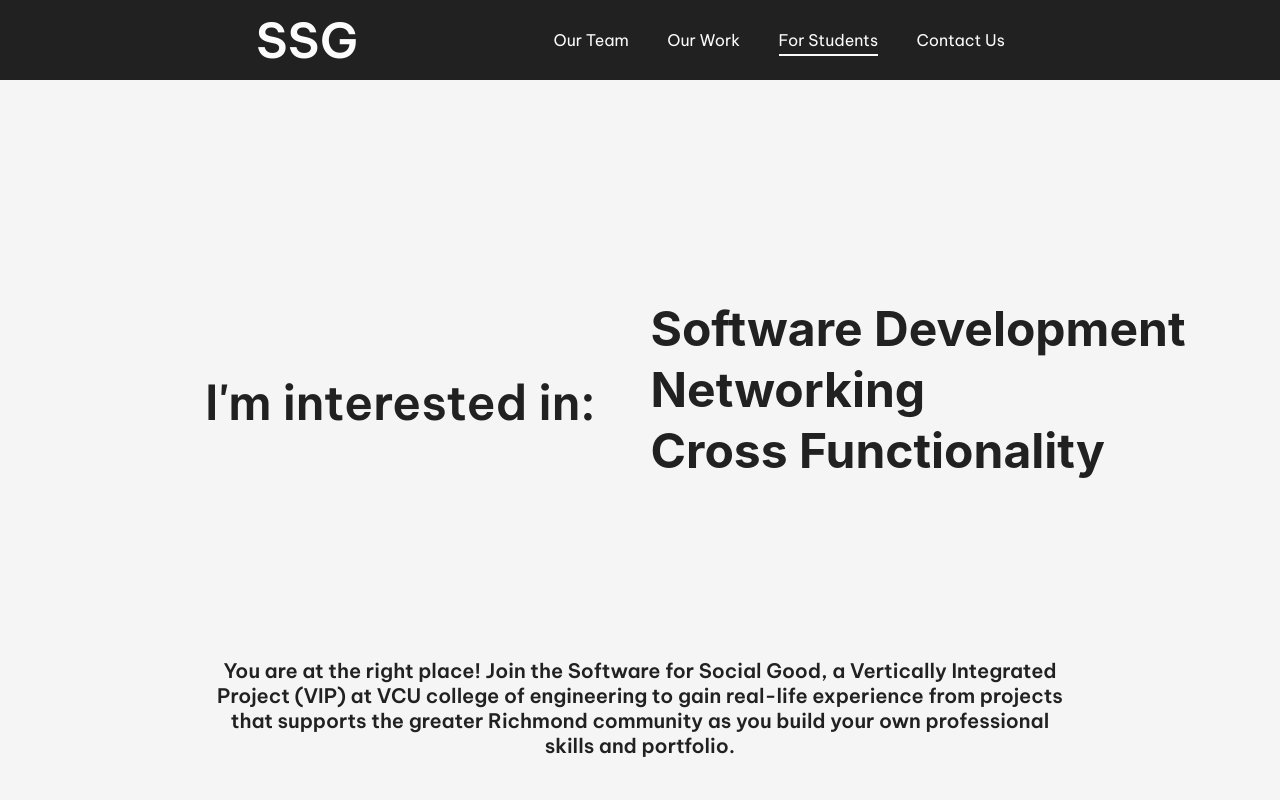
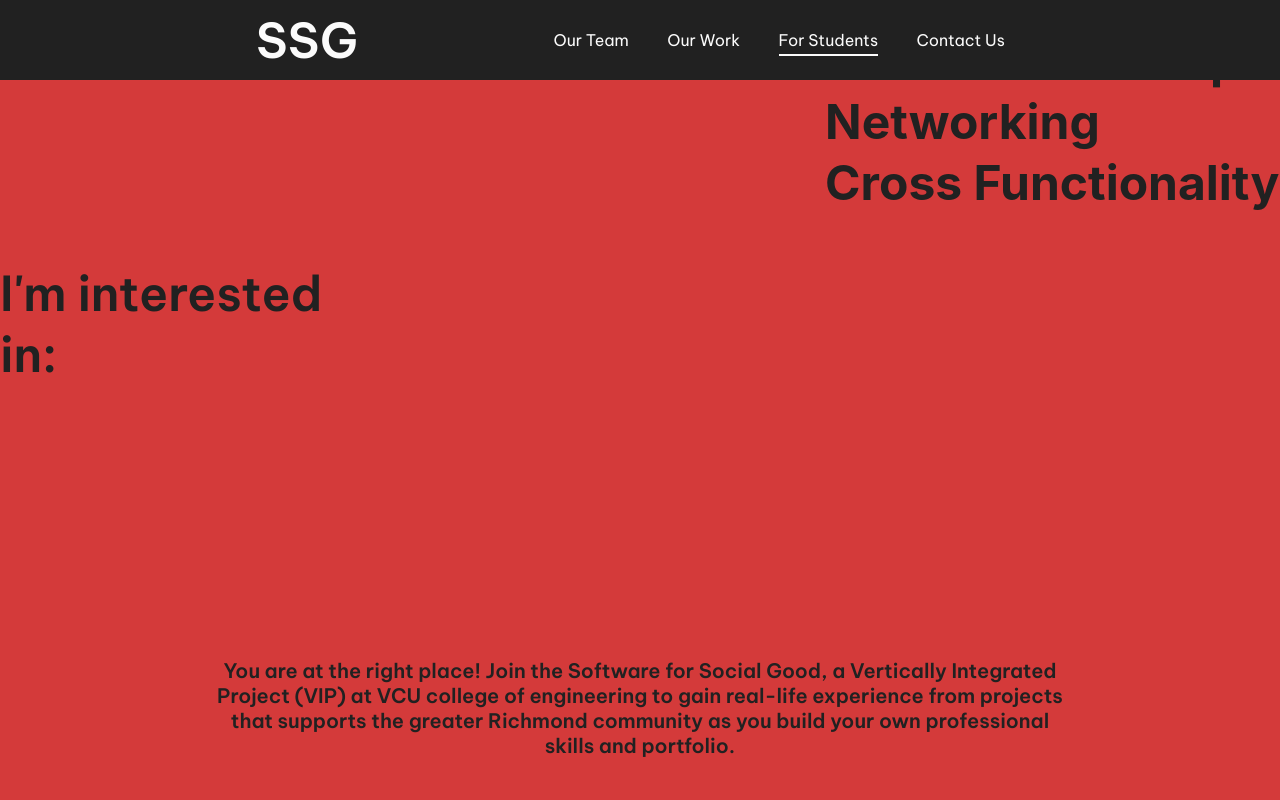
Before and after one commit to vcu-ssg/software-for-social-good-website, a Next.js app: page /forstudents in a window 1280 px wide. Shown: the top 800 px of the page. Built offline with nearby package versions, Linux system fonts and the light colour scheme.

Commit message:
Removing position absolute and reformatting the ForStudents page

```diff
--- a/components/ForStudentsLanding.js
+++ b/components/ForStudentsLanding.js
@@ -61,7 +61,6 @@ const ForStudentsLanding = () =>
             <Link href='/contactus'>
                 <button className= { styles.buttonJoin }> Join the SSG team </button>
             </Link>
-
         </div>
     )
 }
--- a/pages/forstudents.js
+++ b/pages/forstudents.js
@@ -12,13 +12,13 @@ export default function forstudents()
         <div>
             <Navbar/>
             <div className= {styles.topSectionContainer}>
-            <ForStudentsLanding/>
+                <ForStudentsLanding/>
             </div>
             <div className={ styles.studentVoicesContainer }>
-            <StudentVoices/>
+                <StudentVoices/>
             </div>
             <div className={ styles.currentProjectsContainer }>
-            <CurrentProjects/>
+                <CurrentProjects/>
             </div>
             <Footer/>
         </div>
--- a/styles/Footer.module.css
+++ b/styles/Footer.module.css
@@ -80,4 +80,5 @@
     font-size: 20px;
     margin-top: 0.5rem;
     margin-bottom: 0.5rem;
+    color: #fbfbfb;
 }
--- a/styles/ForStudents.module.css
+++ b/styles/ForStudents.module.css
@@ -1,17 +1,17 @@
 .topSectionContainer {
     width: 100%;
-    height: 130vh;
-    background-color: #F5F5F5;
-  }
+    height: 100%;
+    background-color: #d43a3a;
+}
 
 .studentVoicesContainer {
     width: 100%;
     height: 130vh;
     background-color: #E6E9EC;
-  }
+}
 
   .currentProjectsContainer {
         width: 100%;
         height: 130vh;
         background-color: #F5F5F5;
-  }
+}
--- a/styles/ForStudentsLanding.module.css
+++ b/styles/ForStudentsLanding.module.css
@@ -1,5 +1,4 @@
 .main {
-    position: absolute;
     width: 399px;
     height: 61px;
     left: calc(50% - 399px/2 - 235.5px);
@@ -9,10 +8,19 @@
     font-weight: 700;
     font-size: 48px;
     color: #212121;
+    padding-top: 15%;
+}
+
+.container {
+    display: flex;
+    width: 100%;
+    height: 800px;
+    background-color: #d43a3a;
+    padding-top: 3%;
+    justify-content: center;
 }
 
 .frame {
-    position: absolute;
     width: 1000px;
     height: 180px;
     gap: 20px;
--- a/styles/globals.css
+++ b/styles/globals.css
@@ -19,6 +19,14 @@ a {
   box-sizing: border-box;
 }
 
+/* Important: Always put your media queries at the end of your CSS file. */
+
+@media (max-width: 900px) {
+  body {
+    font-size: 12px;
+  }
+}
+
 @media (prefers-color-scheme: dark) {
   html {
     color-scheme: dark;
```
Also changed, not shown: components/StudentVoices.js (indentation only). Lines whose indentation alone changed are shown as unchanged.
